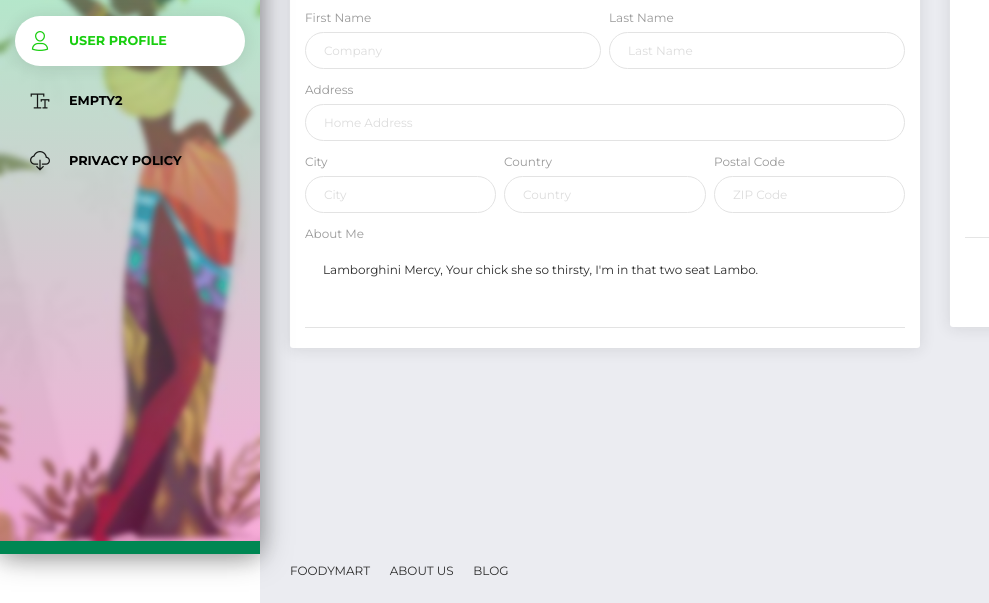
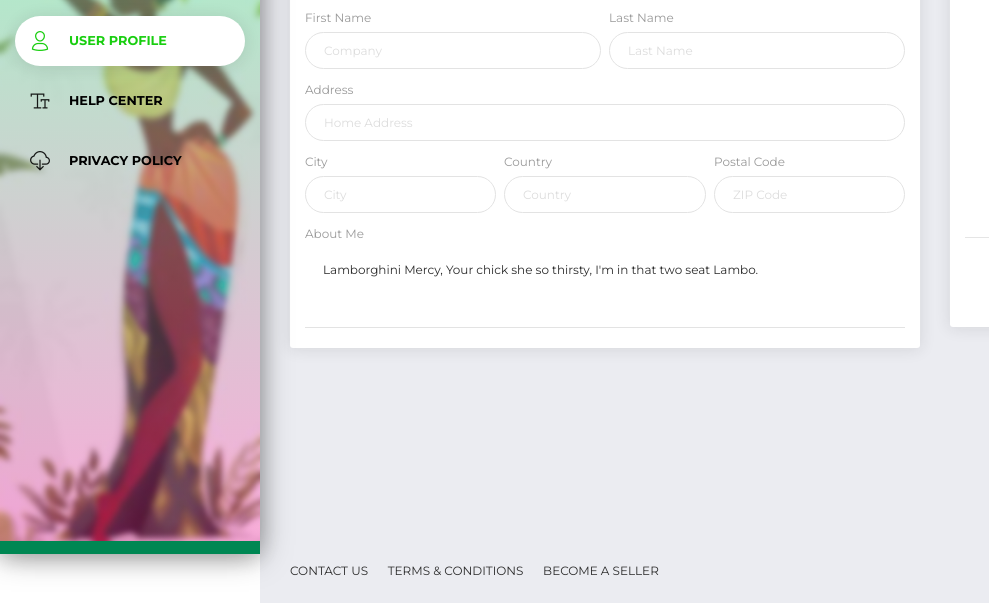
Before and after one commit to Foodyloan/foodyloan, a plain HTML site: page Pages/user.html in a window 1280 px wide. Shown: the part 246-849 px from the top of the page, 0-989 px from the left. Drawn offline with Linux system fonts and the light colour scheme; files whose address does not match are found by name.

Commit message:
Update user.html

```diff
--- a/Pages/user.html
+++ b/Pages/user.html
@@ -62,7 +62,7 @@
                     <li>
                         <a href="empty2.html">
                             <i class="now-ui-icons text_caps-small"></i>
-                            <p>Empty2</p>
+                            <p>Help Center</p>
                         </a>
                     </li>
                     <li class="active-pro">
@@ -265,17 +265,17 @@
                         <ul>
                             <li>
                                 <a href="#">
-                                   FoodyMart
+                                   Contact Us
                                 </a>
                             </li>
                             <li>
                                 <a href="#">
-                                    About Us
+                                    Terms & Conditions
                                 </a>
                             </li>
                             <li>
                                 <a href="#">
-                                    Blog
+                                    Become a Seller
                                 </a>
                             </li>
                         </ul>
```
